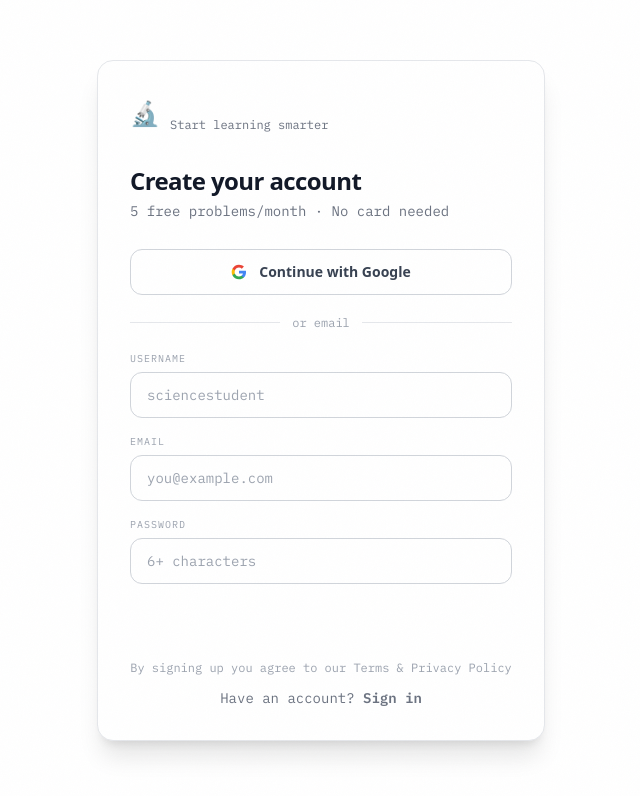
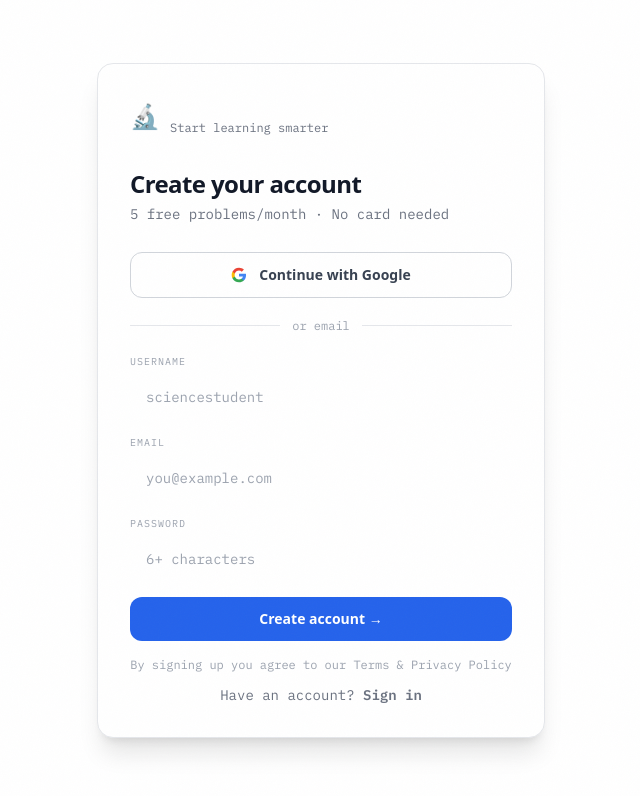
Before and after one commit to NOBA235/Solvr-ai, a Next.js app: page /auth/register in a window 1280 px wide. Shown: the top 796 px of the page, without its empty margins (319-959 px from the left). Built offline with nearby package versions, Linux system fonts and the light colour scheme; no server answers.

Commit message:
feat: redesign login and register form buttons

```diff
--- a/src/app/auth/login/LoginForm.tsx
+++ b/src/app/auth/login/LoginForm.tsx
@@ -84,7 +84,7 @@ export default function LoginForm() {
             </div>
           ))}
           <motion.button type="submit" disabled={loading}
-            className="w-full bg-violet-600 text-white font-bold py-3 rounded-xl text-sm hover:bg-violet-700 transition-all disabled:opacity-50 mt-2"
+            className="w-full bg-blue-600 text-white font-bold py-3 rounded-xl text-sm hover:bg-violet-700 transition-all disabled:opacity-50 mt-2"
             whileHover={{ scale: 1.01 }} whileTap={{ scale: 0.99 }}>
             {loading ? 'Signing in...' : 'Sign in →'}
           </motion.button>
--- a/src/app/auth/register/RegisterForm.tsx
+++ b/src/app/auth/register/RegisterForm.tsx
@@ -101,11 +101,11 @@ export default function RegisterForm() {
               <label className="block text-[10px] font-mono tracking-widest text-gray-400 mb-1.5">{label}</label>
               <input type={type} value={(form as Record<string,string>)[key]} placeholder={placeholder} required
                 onChange={(e) => setForm({ ...form, [key]: e.target.value })}
-                className="w-full bg-white border border-gray-300 rounded-xl px-4 py-3 text-sm font-mono text-gray-900 placeholder-gray-400 focus:outline-none focus:border-violet-500 focus:ring-1 focus:ring-violet-500 transition-colors" />
+                className="w-full bg-white order border-gray-300 rounded-xl px-4 py-3 text-sm font-mono text-gray-900 placeholder-gray-400 focus:outline-none focus:border-violet-500 focus:ring-1 focus:ring-violet-500 transition-colors" />
             </div>
           ))}
           <motion.button type="submit" disabled={loading}
-            className="w-full bg-violet-600 text-white font-bold py-3 rounded-xl text-sm hover:bg-violet-700 transition-all disabled:opacity-50 mt-2"
+            className="w-full bg-blue-600 text-white font-bold py-3 rounded-xl text-sm hover:bg-blue-500 transition-all disabled:opacity-50 mt-2"
             whileHover={{ scale: 1.01 }} whileTap={{ scale: 0.99 }}>
             {loading ? 'Creating account...' : 'Create account →'}
           </motion.button>
```
